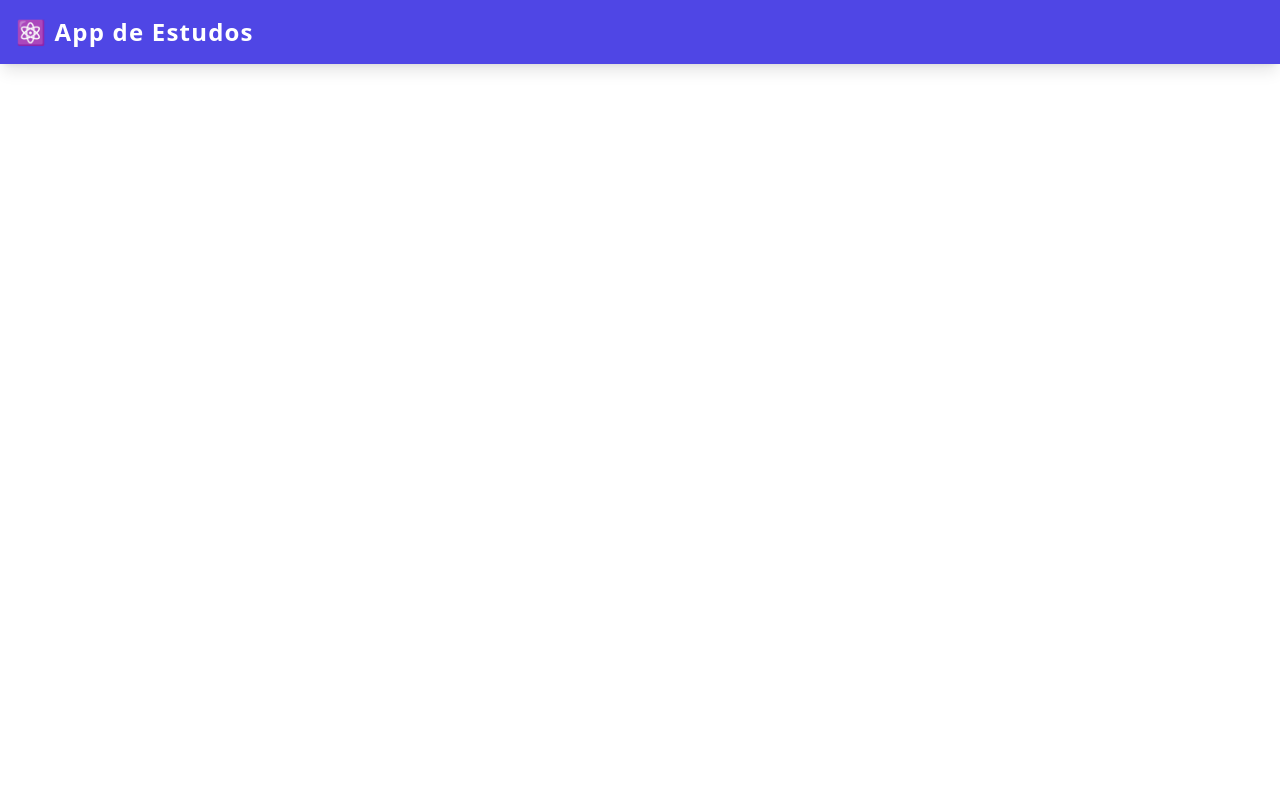
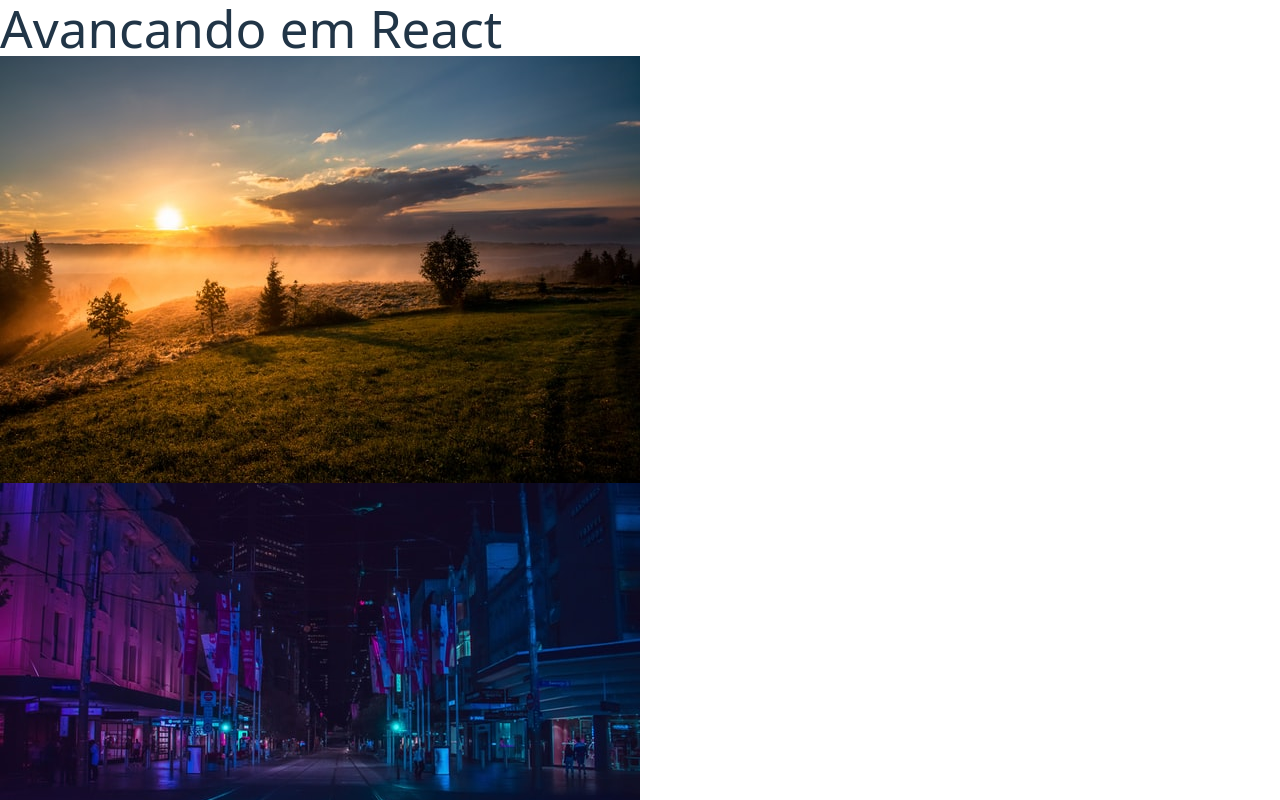
Before and after one commit to DgbDiego/vitejs-vite-zwdev77t, a React (Vite) app: page / in a window 1280 px wide. Shown: the top 800 px of the page. Built offline with nearby package versions, Linux system fonts and the light colour scheme.

Commit message:
Implementado pacote BrowserRouter

```diff
--- a/package.json
+++ b/package.json
@@ -11,12 +11,14 @@
   },
   "dependencies": {
     "react": "^19.1.0",
-    "react-dom": "^19.1.0"
+    "react-dom": "^19.1.0",
+    "react-router-dom": "^7.9.6"
   },
   "devDependencies": {
     "@eslint/js": "^9.30.0",
     "@types/react": "^19.1.8",
     "@types/react-dom": "^19.1.6",
+    "@types/react-router-dom": "^5.3.3",
     "@vitejs/plugin-react": "^4.6.0",
     "eslint": "^9.30.0",
     "eslint-plugin-react-hooks": "^5.2.0",
--- a/src/App.tsx
+++ b/src/App.tsx
@@ -14,7 +14,7 @@ export default function App() {
 
   const nomeUsuario = 'Diego';
 
-  const isVisible = false;
+  const isVisible = true;
 
   const cars = [
     { id: 1, brand: 'Ferrari', km: 0, color: 'Amarelo', newCar: true },
@@ -36,11 +36,6 @@ export default function App() {
 
   return (
     <div>
-      <header className="flex items-center p-4 bg-indigo-600 shadow-lg fixed top-0 left-0 right-0 z-10 h-16">
-        <div className="text-2xl font-extrabold text-white tracking-wider">
-          <span className="text-yellow-300">⚛️</span> App de Estudos
-        </div>
-      </header>
 
       {isVisible && (
         <>
--- a/src/main.tsx
+++ b/src/main.tsx
@@ -1,11 +1,16 @@
+import React from 'react';
+import { createRoot } from 'react-dom/client';
+import {BrowserRouter} from 'react-router-dom';
+import App from './App.tsx'
+import './index.css'
 import { StrictMode } from 'react'
-import { createRoot } from 'react-dom/client'
-import './index.css'
-import App from './App.tsx'
+
 
 
 createRoot(document.getElementById('root')!).render(
   <StrictMode>
-    <App />
+    <BrowserRouter>
+      <App />
+    </BrowserRouter>
   </StrictMode>,
 )
```
Also changed, not shown: 1 other file (tests, documents, lock files or other folders).
